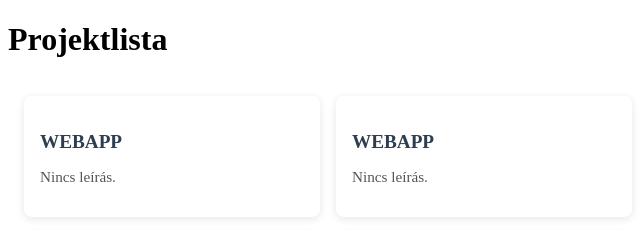
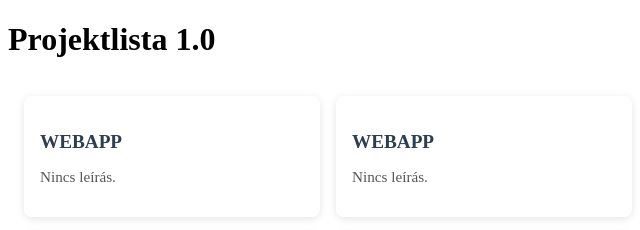
Before and after one commit to siga442/portfolio, a plain HTML site: page index2.html in a window 1280 px wide. Shown: the top 230 px of the page, 0-640 px from the left. Drawn offline with Linux system fonts and the light colour scheme.

Commit message:
Update index2.html

```diff
--- a/index2.html
+++ b/index2.html
@@ -62,7 +62,7 @@
 </head>
 <body>
   <main>
-    <h1>Projektlista</h1>
+    <h1>Projektlista 1.0 </h1>
     <div id="titles"></div>
   </main>
   <script src="app.js"></script>
```
